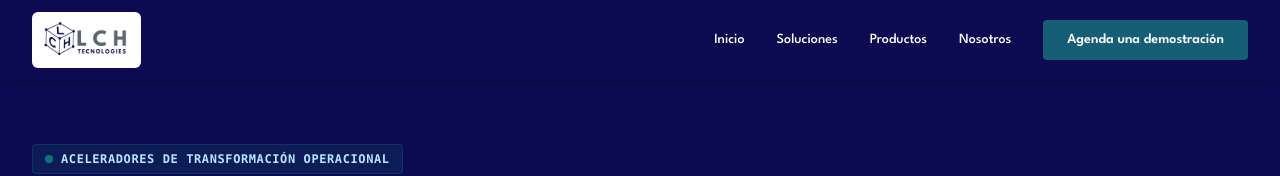
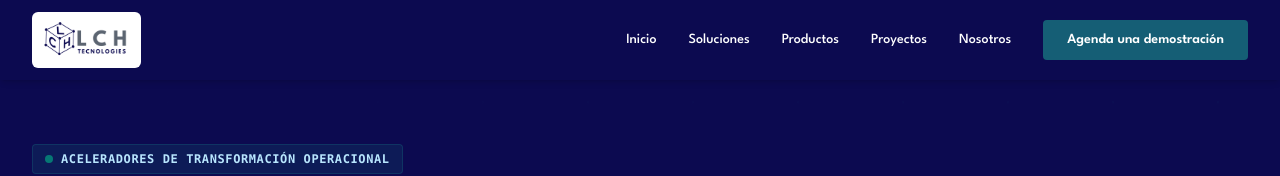
Before and after one commit to BernydotJar/LCH-Technologies, a React (Vite) app: page / in a window 1280 px wide. Shown: the top 176 px of the page. Built offline with nearby package versions, Linux system fonts and the light colour scheme.

Commit message:
feat: add projects navigation

```diff
--- a/src/components/Header.tsx
+++ b/src/components/Header.tsx
@@ -10,6 +10,7 @@ export const Header = () => {
     { name: 'Inicio', href: '#inicio' },
     { name: 'Soluciones', href: '#soluciones' },
     { name: 'Productos', href: '#productos' },
+    { name: 'Proyectos', href: '#productos-reales' },
     { name: 'Nosotros', href: '#nosotros' },
   ];
 
```
